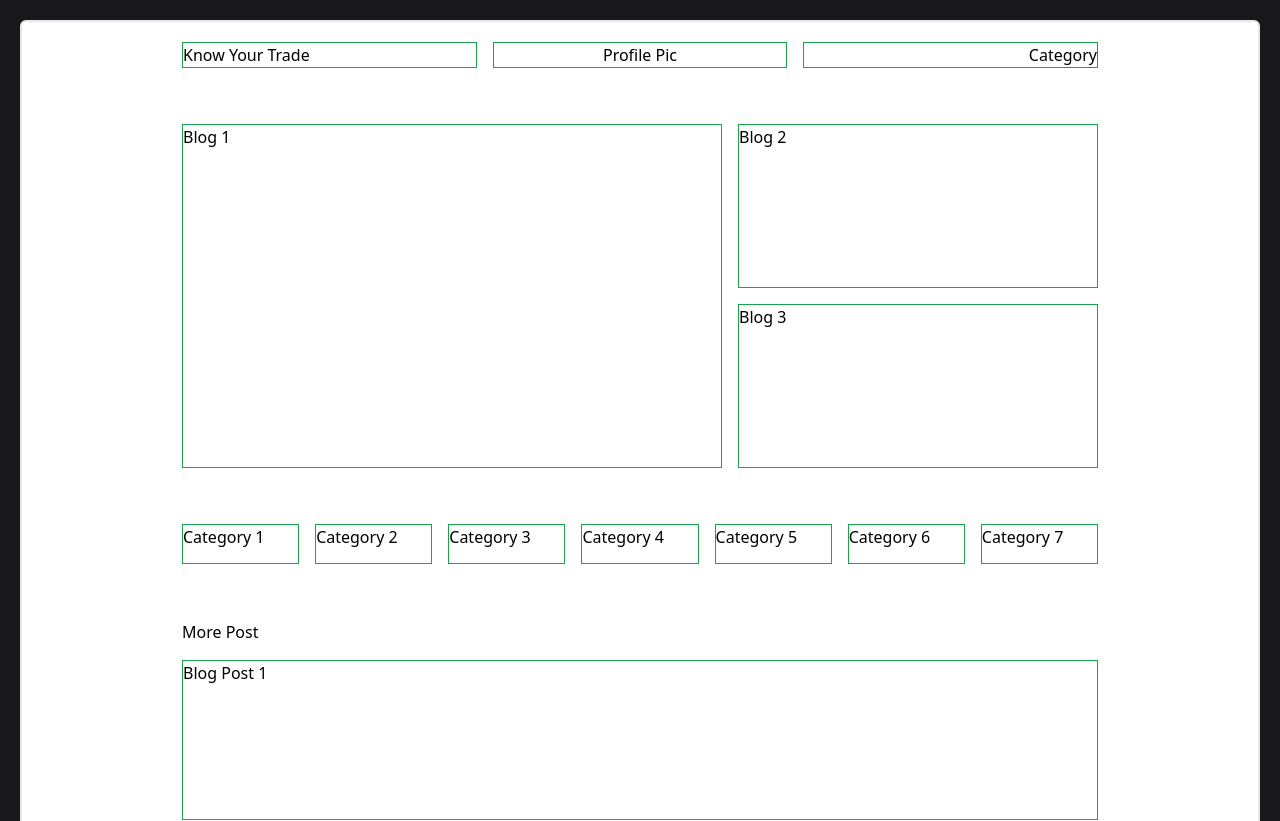
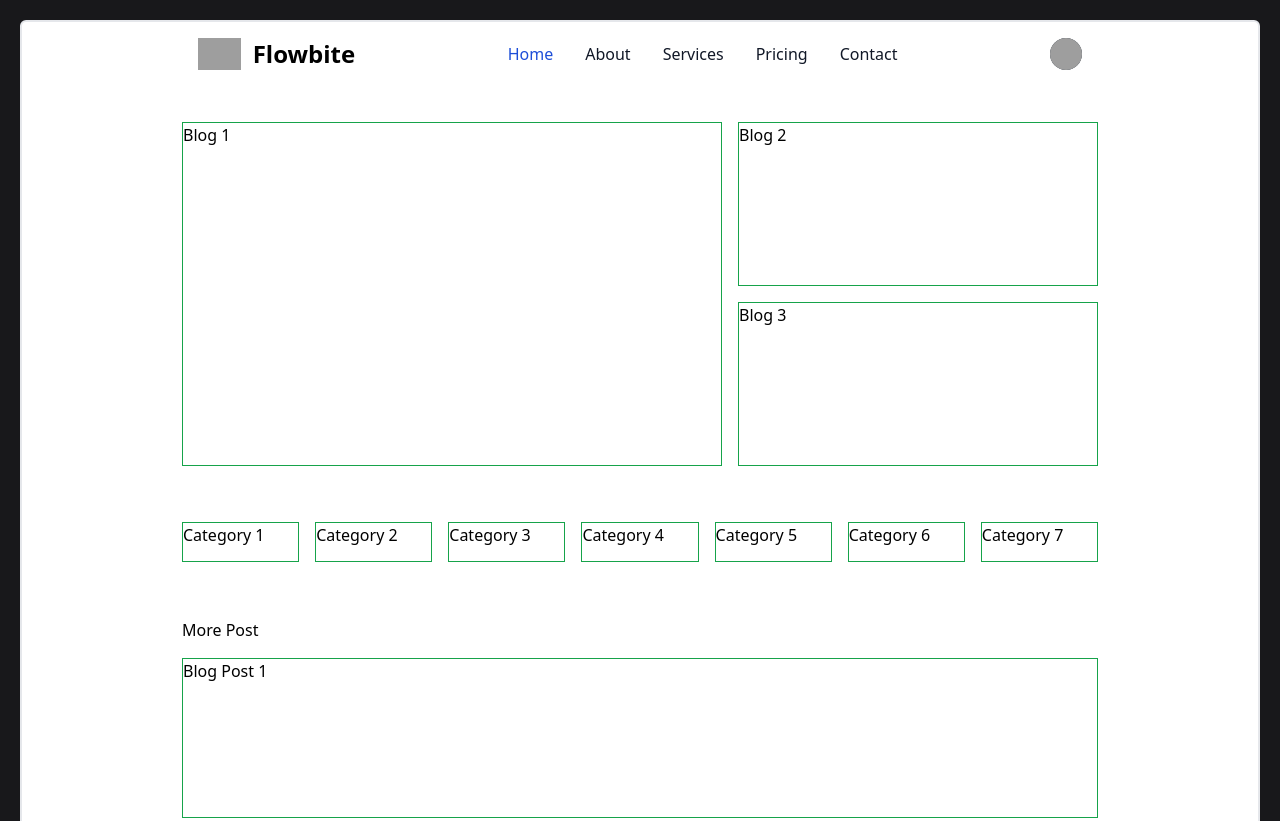
Before and after one commit to maheshwari-dhruv/know-your-trade-frontend, a React (Vite) app: page / in a window 1280 px wide. Shown: the top 821 px of the page. Built offline with nearby package versions, Linux system fonts and the light colour scheme; grey boxes are pictures that could not be loaded.

Commit message:
working on navbar

```diff
--- a/src/components/header-section.jsx
+++ /dev/null
@@ -1,15 +0,0 @@
-export const HeaderSection = () => {
-  return (
-    <header className="py-5 header-section flex items-center justify-between gap-4">
-      <div className="blog-heading border-green-600 border flex-1">
-        <span>Know Your Trade</span>
-      </div>
-      <div className="profile-pic border-green-600 border flex-1 text-center">
-        <span>Profile Pic</span>
-      </div>
-      <div className="category-nav border-green-600 border flex-1 text-right">
-        <span>Category</span>
-      </div>
-    </header>
-  );
-};
--- /dev/null
+++ b/src/components/navbar-section.jsx
@@ -0,0 +1,158 @@
+export const NavbarSection = () => {
+  return (
+    <nav className="bg-white border-gray-200 dark:bg-gray-900">
+      <div className="flex flex-wrap items-center justify-between max-w-screen-xl p-4 mx-auto">
+        <a
+          href="https://flowbite.com/"
+          className="flex items-center space-x-3 rtl:space-x-reverse"
+        >
+          <img
+            src="https://flowbite.com/docs/images/logo.svg"
+            className="h-8"
+            alt="Flowbite Logo"
+          />
+          <span className="self-center text-2xl font-semibold whitespace-nowrap dark:text-white">
+            Flowbite
+          </span>
+        </a>
+        <div className="flex items-center space-x-3 md:order-2 md:space-x-0 rtl:space-x-reverse">
+          <button
+            type="button"
+            className="flex text-sm bg-gray-800 rounded-full md:me-0 focus:ring-4 focus:ring-gray-300 dark:focus:ring-gray-600"
+            id="user-menu-button"
+            aria-expanded="false"
+            data-dropdown-toggle="user-dropdown"
+            data-dropdown-placement="bottom"
+          >
+            <span className="sr-only">Open user menu</span>
+            <img
+              className="w-8 h-8 rounded-full"
+              src="/docs/images/people/profile-picture-3.jpg"
+              alt="user"
+            />
+          </button>
+          {/* <!-- Dropdown menu --> */}
+          <div
+            className="z-50 hidden my-4 text-base list-none bg-white divide-y divide-gray-100 rounded-lg shadow dark:bg-gray-700 dark:divide-gray-600"
+            id="user-dropdown"
+          >
+            <div className="px-4 py-3">
+              <span className="block text-sm text-gray-900 dark:text-white">
+                Bonnie Green
+              </span>
+              <span className="block text-sm text-gray-500 truncate dark:text-gray-400">
+                name@flowbite.com
+              </span>
+            </div>
+            <ul className="py-2" aria-labelledby="user-menu-button">
+              <li>
+                <a
+                  href="#"
+                  className="block px-4 py-2 text-sm text-gray-700 hover:bg-gray-100 dark:hover:bg-gray-600 dark:text-gray-200 dark:hover:text-white"
+                >
+                  Dashboard
+                </a>
+              </li>
+              <li>
+                <a
+                  href="#"
+                  className="block px-4 py-2 text-sm text-gray-700 hover:bg-gray-100 dark:hover:bg-gray-600 dark:text-gray-200 dark:hover:text-white"
+                >
+                  Settings
+                </a>
+              </li>
+              <li>
+                <a
+                  href="#"
+                  className="block px-4 py-2 text-sm text-gray-700 hover:bg-gray-100 dark:hover:bg-gray-600 dark:text-gray-200 dark:hover:text-white"
+                >
+                  Earnings
+                </a>
+              </li>
+              <li>
+                <a
+                  href="#"
+                  className="block px-4 py-2 text-sm text-gray-700 hover:bg-gray-100 dark:hover:bg-gray-600 dark:text-gray-200 dark:hover:text-white"
+                >
+                  Sign out
+                </a>
+              </li>
+            </ul>
+          </div>
+          <button
+            data-collapse-toggle="navbar-user"
+            type="button"
+            className="inline-flex items-center justify-center w-10 h-10 p-2 text-sm text-gray-500 rounded-lg md:hidden hover:bg-gray-100 focus:outline-none focus:ring-2 focus:ring-gray-200 dark:text-gray-400 dark:hover:bg-gray-700 dark:focus:ring-gray-600"
+            aria-controls="navbar-user"
+            aria-expanded="false"
+          >
+            <span className="sr-only">Open main menu</span>
+            <svg
+              className="w-5 h-5"
+              aria-hidden="true"
+              xmlns="http://www.w3.org/2000/svg"
+              fill="none"
+              viewBox="0 0 17 14"
+            >
+              <path
+                stroke="currentColor"
+                stroke-linecap="round"
+                stroke-linejoin="round"
+                stroke-width="2"
+                d="M1 1h15M1 7h15M1 13h15"
+              />
+            </svg>
+          </button>
+        </div>
+        <div
+          className="items-center justify-between hidden w-full md:flex md:w-auto md:order-1"
+          id="navbar-user"
+        >
+          <ul className="flex flex-col p-4 mt-4 font-medium border border-gray-100 rounded-lg md:p-0 bg-gray-50 md:space-x-8 rtl:space-x-reverse md:flex-row md:mt-0 md:border-0 md:bg-white dark:bg-gray-800 md:dark:bg-gray-900 dark:border-gray-700">
+            <li>
+              <a
+                href="#"
+                className="block px-3 py-2 text-white bg-blue-700 rounded md:bg-transparent md:text-blue-700 md:p-0 md:dark:text-blue-500"
+                aria-current="page"
+              >
+                Home
+              </a>
+            </li>
+            <li>
+              <a
+                href="#"
+                className="block px-3 py-2 text-gray-900 rounded hover:bg-gray-100 md:hover:bg-transparent md:hover:text-blue-700 md:p-0 dark:text-white md:dark:hover:text-blue-500 dark:hover:bg-gray-700 dark:hover:text-white md:dark:hover:bg-transparent dark:border-gray-700"
+              >
+                About
+              </a>
+            </li>
+            <li>
+              <a
+                href="#"
+                className="block px-3 py-2 text-gray-900 rounded hover:bg-gray-100 md:hover:bg-transparent md:hover:text-blue-700 md:p-0 dark:text-white md:dark:hover:text-blue-500 dark:hover:bg-gray-700 dark:hover:text-white md:dark:hover:bg-transparent dark:border-gray-700"
+              >
+                Services
+              </a>
+            </li>
+            <li>
+              <a
+                href="#"
+                className="block px-3 py-2 text-gray-900 rounded hover:bg-gray-100 md:hover:bg-transparent md:hover:text-blue-700 md:p-0 dark:text-white md:dark:hover:text-blue-500 dark:hover:bg-gray-700 dark:hover:text-white md:dark:hover:bg-transparent dark:border-gray-700"
+              >
+                Pricing
+              </a>
+            </li>
+            <li>
+              <a
+                href="#"
+                className="block px-3 py-2 text-gray-900 rounded hover:bg-gray-100 md:hover:bg-transparent md:hover:text-blue-700 md:p-0 dark:text-white md:dark:hover:text-blue-500 dark:hover:bg-gray-700 dark:hover:text-white md:dark:hover:bg-transparent dark:border-gray-700"
+              >
+                Contact
+              </a>
+            </li>
+          </ul>
+        </div>
+      </div>
+    </nav>
+  );
+};
--- a/src/pages/home-page.jsx
+++ b/src/pages/home-page.jsx
@@ -1,5 +1,5 @@
 import { FooterSection } from "../components/footer-section";
-import { HeaderSection } from "../components/header-section";
+import { NavbarSection } from "../components/navbar-section";
 import { CategorySection } from "../components/home-page/category-section";
 import { LatestPostSection } from "../components/home-page/latest-post-section";
 import { MorePostSection } from "../components/home-page/more-post-section";
@@ -8,8 +8,8 @@
 export const Home = () => {
   return (
     <div className="w-full h-full px-5 py-5 bg-zinc-900 main">
-      <div className="w-full h-full text-black border-2 rounded-md bg-white px-40 flex flex-col gap-4">
-        <HeaderSection />
+      <div className="flex flex-col w-full h-full gap-4 px-40 text-black bg-white border-2 rounded-md">
+        <NavbarSection />
         <LatestPostSection />
         <CategorySection />
         <MorePostSection />
```
